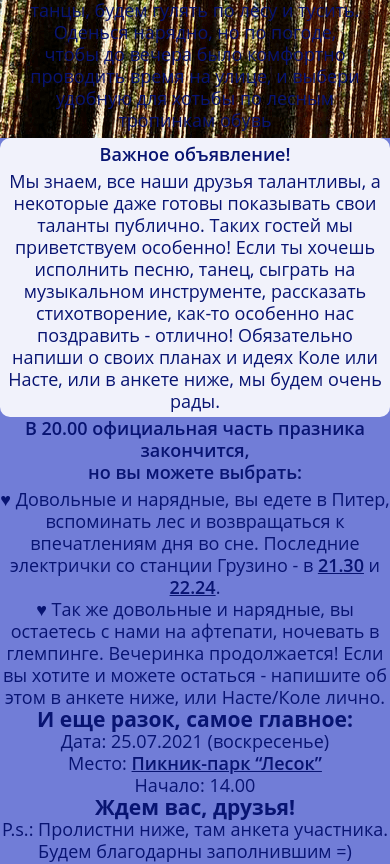
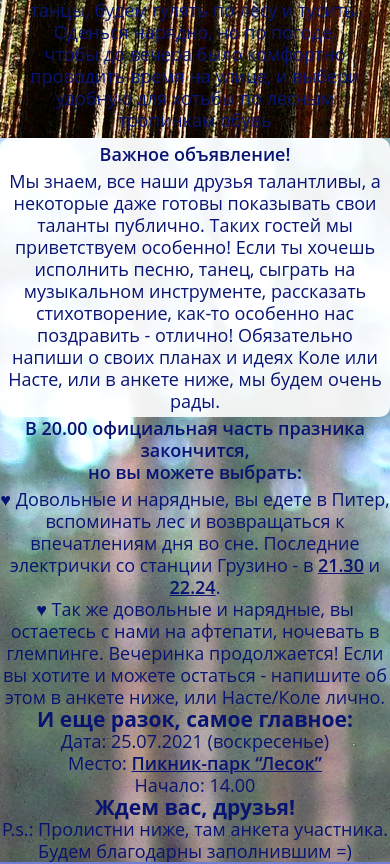
Before and after one commit to VaseninaNastya/wedding2021, a React app in the folder wedding_page/: page / in a window 390 px wide. Shown: the part 1400-2264 px from the top of the page. Built offline with nearby package versions, Linux system fonts and the light colour scheme.

Commit message:
fix: fix Background3

```diff
--- a/wedding_page/src/components/TextBlock/TextBlock.js
+++ b/wedding_page/src/components/TextBlock/TextBlock.js
@@ -3,6 +3,7 @@ import s from "./TextBlock.module.css";
 import Header from "./../Header/Header.js";
 import Background1 from '../../img/les_dsc_1550.png';
 import Background2 from '../../img/tmb_84260_8224.png';
+import Background3 from '../../img/we2_outlined_trees_mobile.png';
 
 
 
@@ -145,6 +146,12 @@ class TextBlock extends React.PureComponent {
           </div>
 
           <div
+                                    style={
+                                      (document.documentElement.clientWidth > 301 && document.documentElement.clientWidth < 767) ||
+                                      (document.documentElement.clientHeight < 520 && document.documentElement.clientWidth /document.documentElement.clientHeight >0.5)
+                                      ? {backgroundImage: "url(" + Background3+ ")"}
+                                      : {}
+                                    }
             className={
               this.state.scrollPosition > document.documentElement.clientHeight * 3.9
                 ? "talents_container__active talents_container"
--- a/wedding_page/src/components/TextBlock/TextBlock.module.css
+++ b/wedding_page/src/components/TextBlock/TextBlock.module.css
@@ -562,7 +562,7 @@ height: 300px;
   }
   .talents_container,
   .talents_container__active{
-    background-image: url("../../img/we2_outlined_trees_mobile.png");
+    /*background-image: url("../../img/we2_outlined_trees_mobile.png");*/
     background-repeat: no-repeat;
     background-size: cover;
     background-position: bottom;
@@ -784,7 +784,7 @@ height: 300px;
   }
   .talents_container,
   .talents_container__active{
-    background-image: url("../../img/we2_outlined_trees_mobile.png");
+    /*background-image: url("../../img/we2_outlined_trees_mobile.png");*/
     background-repeat: no-repeat;
     background-size: cover;
     background-position: bottom;
```
